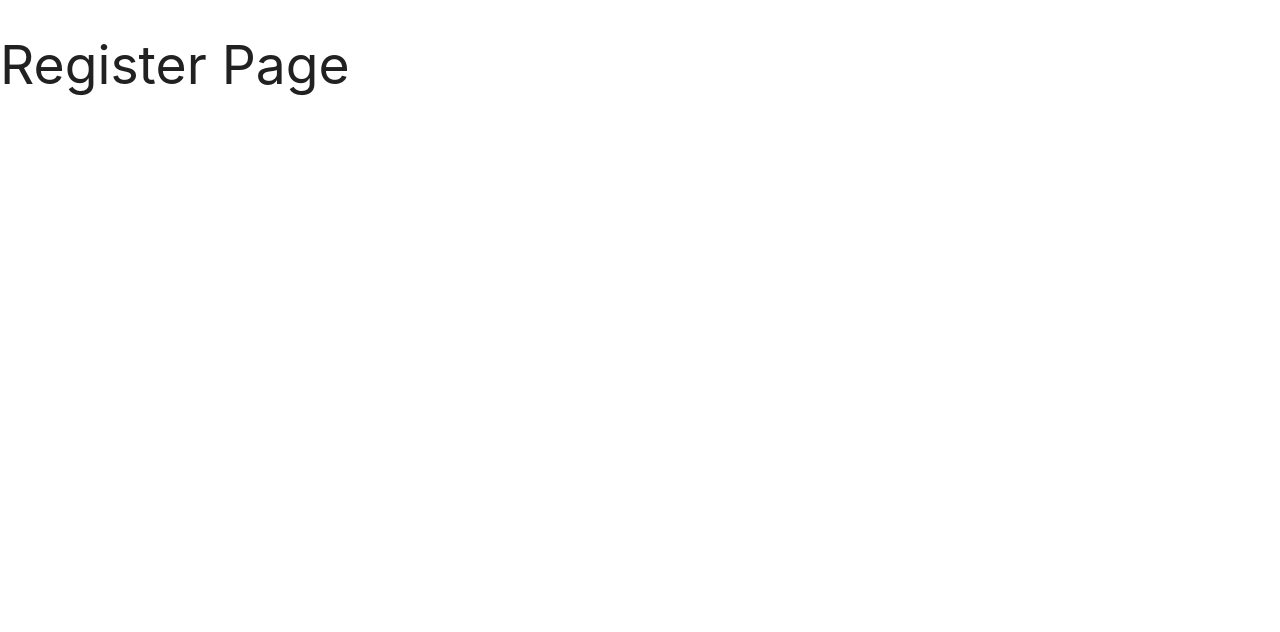
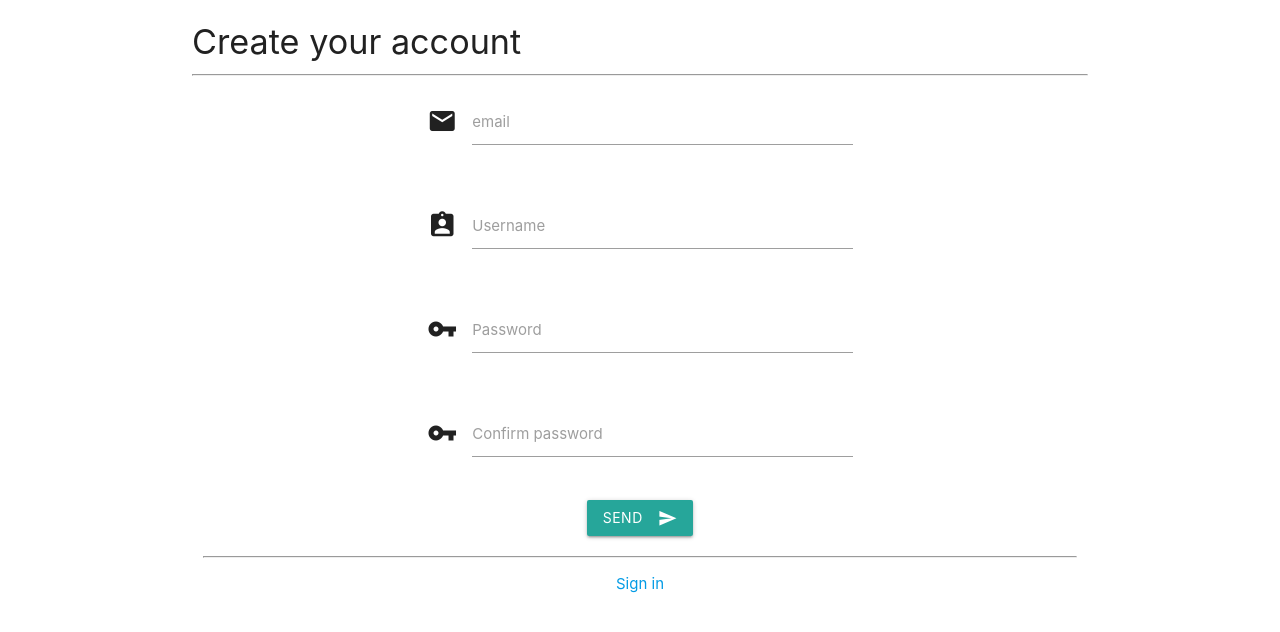
Before and after one commit to christophermontero/payroll-calculator, a React (Create React App) app: page /register in a window 1280 px wide. Shown: the top 632 px of the page. Built offline with nearby package versions, Linux system fonts and the light colour scheme.

Commit message:
Sign up form is created

```diff
--- a/src/actions/auth.js
+++ b/src/actions/auth.js
@@ -1,11 +1,23 @@
 import { types } from '../types/types';
+import { firebase, googleAuthProvider } from '../firebase/configFirebase';
 
-export const googleLogin = (id, username) => {
+export const googleLogin = () => {
+  return (dispatch) => {
+    firebase
+      .auth()
+      .signInWithPopup(googleAuthProvider)
+      .then(({ user }) => {
+        dispatch(login(user.uid, user.displayName));
+      });
+  };
+};
+
+export const login = (uid, displayName) => {
   return {
-    types: types.login,
+    type: types.login,
     payload: {
-      id,
-      username
+      uid,
+      displayName
     }
   };
 };
--- a/src/firebase/configFirebase.js
+++ b/src/firebase/configFirebase.js
@@ -15,6 +15,6 @@ const firebaseConfig = {
 // Initialize Firebase
 firebase.initializeApp(firebaseConfig);
 const db = firebase.firestore();
-const googleAuthProvider = firebase.auth.GoogleAuthProvider();
+const googleAuthProvider = new firebase.auth.GoogleAuthProvider();
 
 export { firebase, db, googleAuthProvider };
--- a/src/pages/LoginPage.jsx
+++ b/src/pages/LoginPage.jsx
@@ -8,19 +8,19 @@ const LoginPage = () => {
   const dispatch = useDispatch();
 
   const handleGoogleLogin = () => {
-    dispatch(googleLogin('12345', 'Einstein'));
+    dispatch(googleLogin());
   };
 
   return (
     <div className="container">
-      <h3>Login</h3>
+      <h4>Login into your account</h4>
       <hr />
       <div className="row">
         <form className="col s12">
           <div className="row">
             <div className="input-field col s12 m6 offset-m3">
               <i className="material-icons prefix">email</i>
-              <input id="email" className="materialize-textarea" type="text" />
+              <input id="email" className="materialize-textarea" type="email" />
               <label htmlFor="email">email</label>
             </div>
           </div>
@@ -30,7 +30,7 @@ const LoginPage = () => {
               <input
                 id="password"
                 className="materialize-textarea"
-                type="text"
+                type="password"
               />
               <label htmlFor="password">password</label>
             </div>
@@ -62,7 +62,7 @@ const LoginPage = () => {
                   marginBottom: '1rem'
                 }}
               >
-                <Link to="/register">Register in the platform</Link>
+                <Link to="/register">Don't have an account? Sign up</Link>
               </div>
               <GoogleButton onClick={handleGoogleLogin} />
             </div>
--- a/src/pages/RegisterPage.jsx
+++ b/src/pages/RegisterPage.jsx
@@ -1,9 +1,125 @@
-import React from 'react';
+import React, { useState } from 'react';
+import { Link } from 'react-router-dom';
 
 const RegisterPage = () => {
+  const [data, setData] = useState({
+    email: '',
+    username: '',
+    password: '',
+    confirmPassword: ''
+  });
+
+  const { email, username, password, confirmPassword } = data;
+
+  const handleChange = (e) => {
+    const value = e.target.value;
+    console.log('Value', value);
+
+    setData({
+      ...data,
+      [e.target.name]: value
+    });
+  };
+
+  const handleRegister = (e) => {
+    e.preventDefault();
+  };
+
   return (
-    <div>
-      <h2>Register Page</h2>
+    <div className="container">
+      <h4>Create your account</h4>
+      <hr />
+      <div className="row">
+        <form onSubmit={handleRegister} className="col s12">
+          <div className="row">
+            <div className="input-field col s12 m6 offset-m3">
+              <i className="material-icons prefix">email</i>
+              <input
+                onChange={handleChange}
+                value={email}
+                id="email"
+                className="materialize-textarea"
+                type="email"
+                name="email"
+              />
+              <label htmlFor="email">email</label>
+            </div>
+          </div>
+          <div className="row">
+            <div className="input-field col s12 m6 offset-m3">
+              <i className="material-icons prefix">assignment_ind</i>
+              <input
+                onChange={handleChange}
+                value={username}
+                id="username"
+                className="materialize-textarea"
+                type="text"
+                name="username"
+              />
+              <label htmlFor="username">Username</label>
+            </div>
+          </div>
+          <div className="row">
+            <div className="input-field col s12 m6 offset-m3">
+              <i className="material-icons prefix">vpn_key</i>
+              <input
+                onChange={handleChange}
+                value={password}
+                id="password"
+                className="materialize-textarea"
+                type="password"
+                name="password"
+              />
+              <label htmlFor="password">Password</label>
+            </div>
+          </div>
+          <div className="row">
+            <div className="input-field col s12 m6 offset-m3">
+              <i className="material-icons prefix">vpn_key</i>
+              <input
+                onChange={handleChange}
+                value={confirmPassword}
+                id="confirmPassword"
+                className="materialize-textarea"
+                type="password"
+                name="confirmPassword"
+              />
+              <label htmlFor="confirmPassword">Confirm password</label>
+            </div>
+          </div>
+          <div
+            className="row"
+            style={{ display: 'flex', justifyContent: 'center' }}
+          >
+            <div className="col">
+              <button className="waves-effect waves-light btn" type="submit">
+                Send <i className="material-icons right">send</i>
+              </button>
+            </div>
+          </div>
+          <hr />
+          <div
+            className="row"
+            style={{
+              display: 'flex',
+              justifyContent: 'center',
+              marginTop: '1rem'
+            }}
+          >
+            <div className="col">
+              <div
+                style={{
+                  display: 'flex',
+                  justifyContent: 'center',
+                  marginBottom: '1rem'
+                }}
+              >
+                <Link to="/login">Sign in</Link>
+              </div>
+            </div>
+          </div>
+        </form>
+      </div>
     </div>
   );
 };
```
